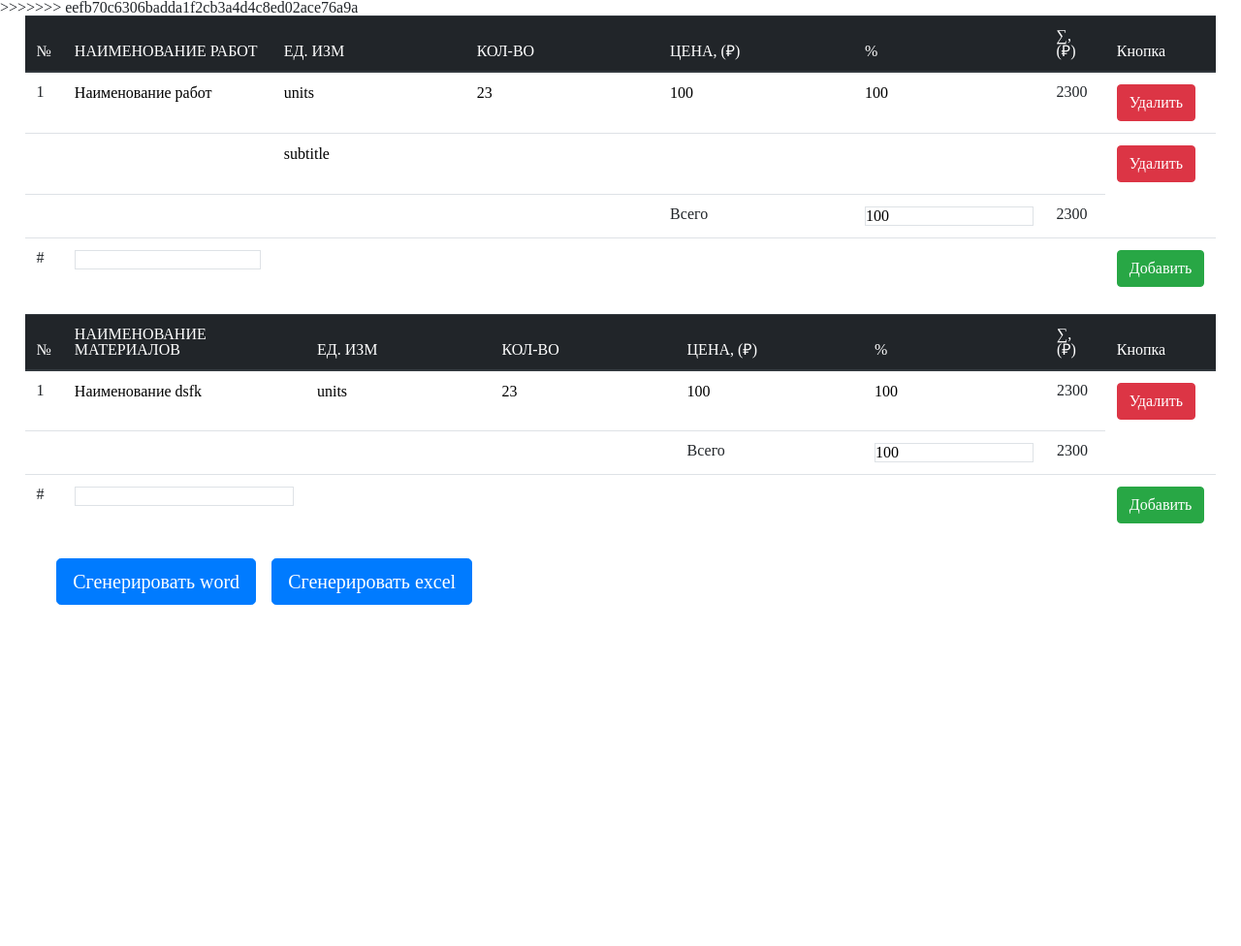
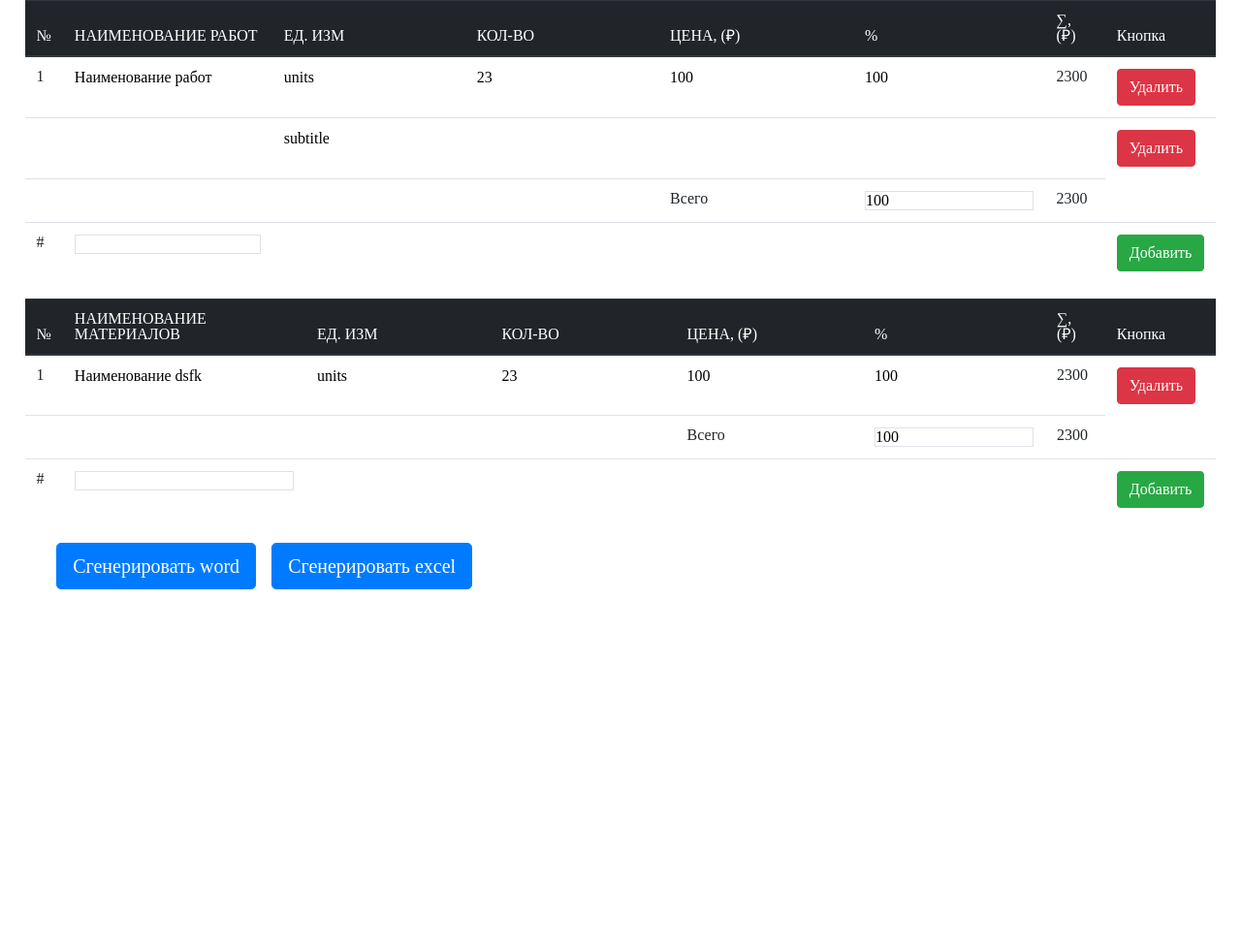
Before and after one commit to Bereozka/18-podyezdov, a Django app: page / in a window 1280 px wide. Shown: the whole page at 97% size. After the commit the page ends 608 px from the top, so only its background shows below. Run offline with Django 3.2, Linux system fonts and the light colour scheme; data comes from the database, SQL or seed files in the repository.

Commit message:
change index.html

```diff
--- a/backend/templates/index.html
+++ b/backend/templates/index.html
@@ -13,7 +13,6 @@
   <link rel="manifest" href="{% static 'manifest.json' %}"/>
   <title>React App</title>
   <script defer="defer" src="{% static 'js/main.f7847ef.js' %}"></script>
->>>>>>> eefb70c6306badda1f2cb3a4d4c8ed02ace76a9a
   <link href="{% static 'css/main.7991a646.css' %}" rel="stylesheet">
 </head>
 <body>
```
